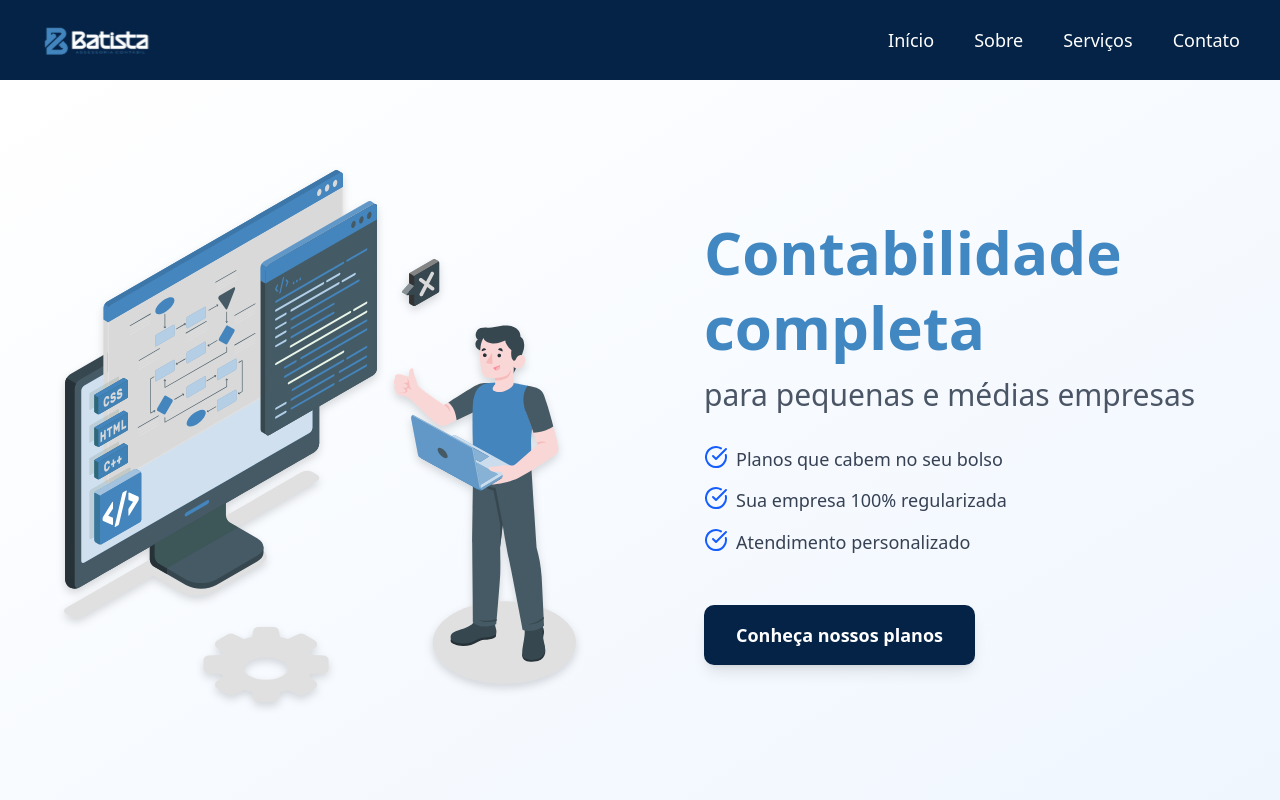
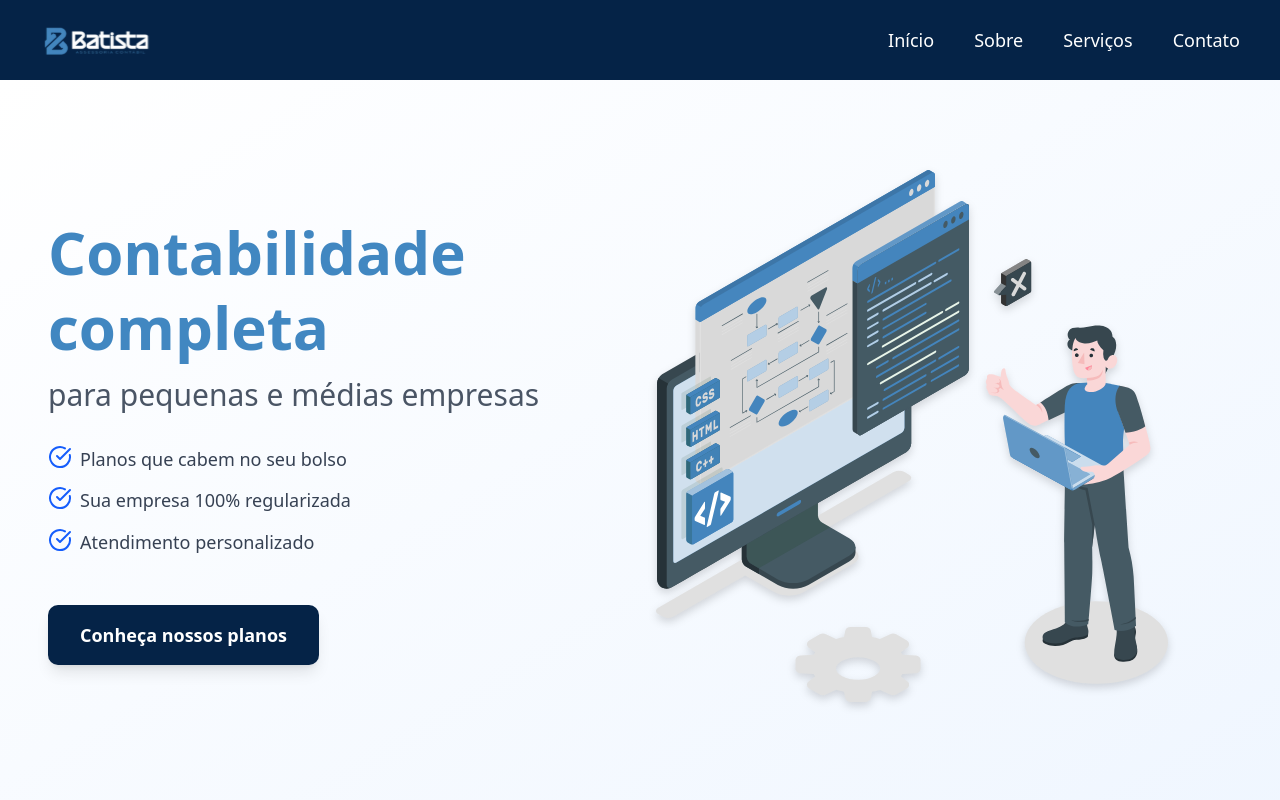
Before and after one commit to jeiel2013/batistaecontabil, a React (Vite) app: page / in a window 1280 px wide. Shown: the top 800 px of the page. Built offline with nearby package versions, Linux system fonts and the light colour scheme.

Commit message:
revert: Responsividade

```diff
--- a/src/components/HomeSection.tsx
+++ b/src/components/HomeSection.tsx
@@ -7,9 +7,9 @@ const HomeSection: React.FC = () => {
       id="home"
       className="relative h-screen flex items-center bg-gradient-to-br from-white to-blue-50 scroll-mt-16 pb-10"
     >
-      <div className="container mx-auto px-4 sm:px-6 lg:px-12 flex flex-col-reverse md:flex-row items-center justify-between gap-8 md:gap-16">
+      <div className="container mx-auto px-4 sm:px-6 lg:px-12 flex flex-col md:flex-row items-center justify-between gap-8 md:gap-16">
         {/* Texto principal */}
-        <div className="flex-1 max-w-xl space-y-6 sm:space-y-8 md:space-y-8 md:translate-y-[-20px] order-2 md:order-1">
+        <div className="flex-1 max-w-xl space-y-6 sm:space-y-8 md:space-y-8 md:translate-y-[-20px]">
           <div>
             <h1 className="text-4xl sm:text-5xl lg:text-6xl font-extrabold text-blue-claro leading-tight mb-2 sm:mb-3">
               Contabilidade completa
```
